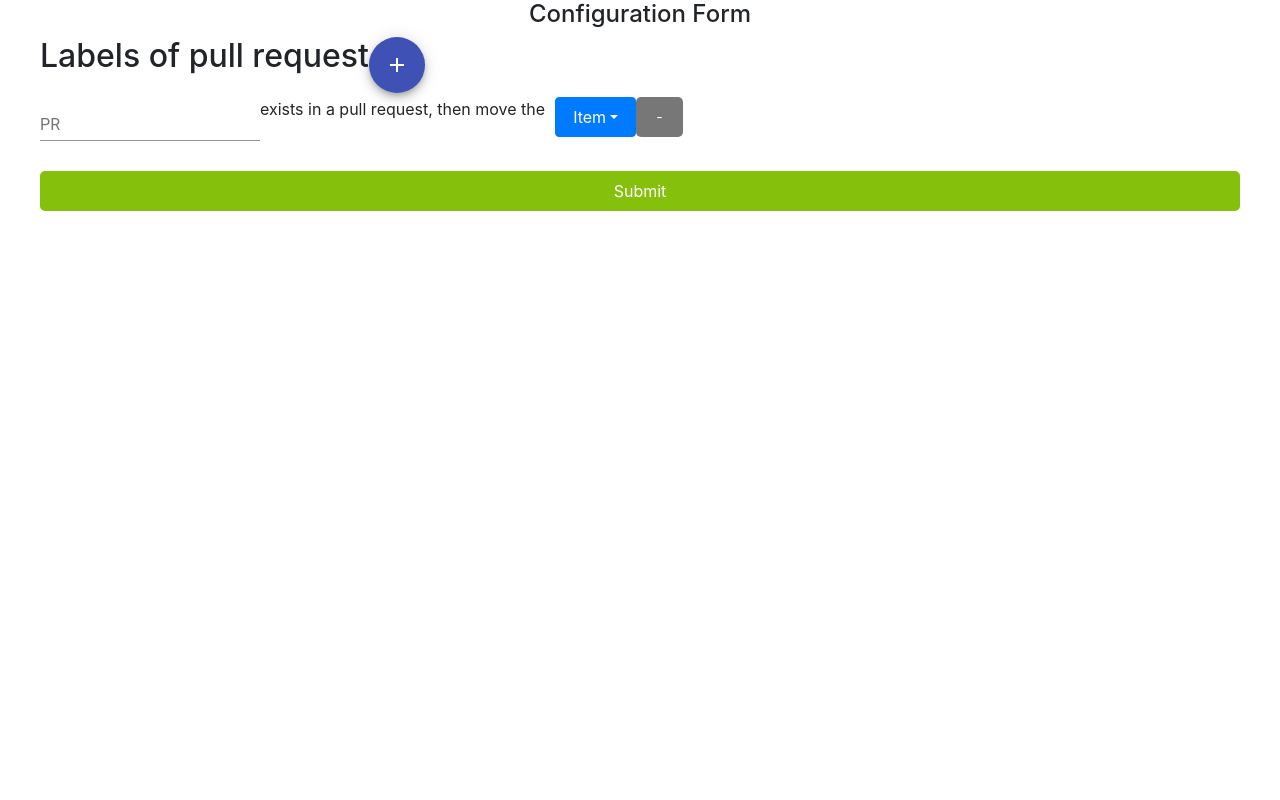
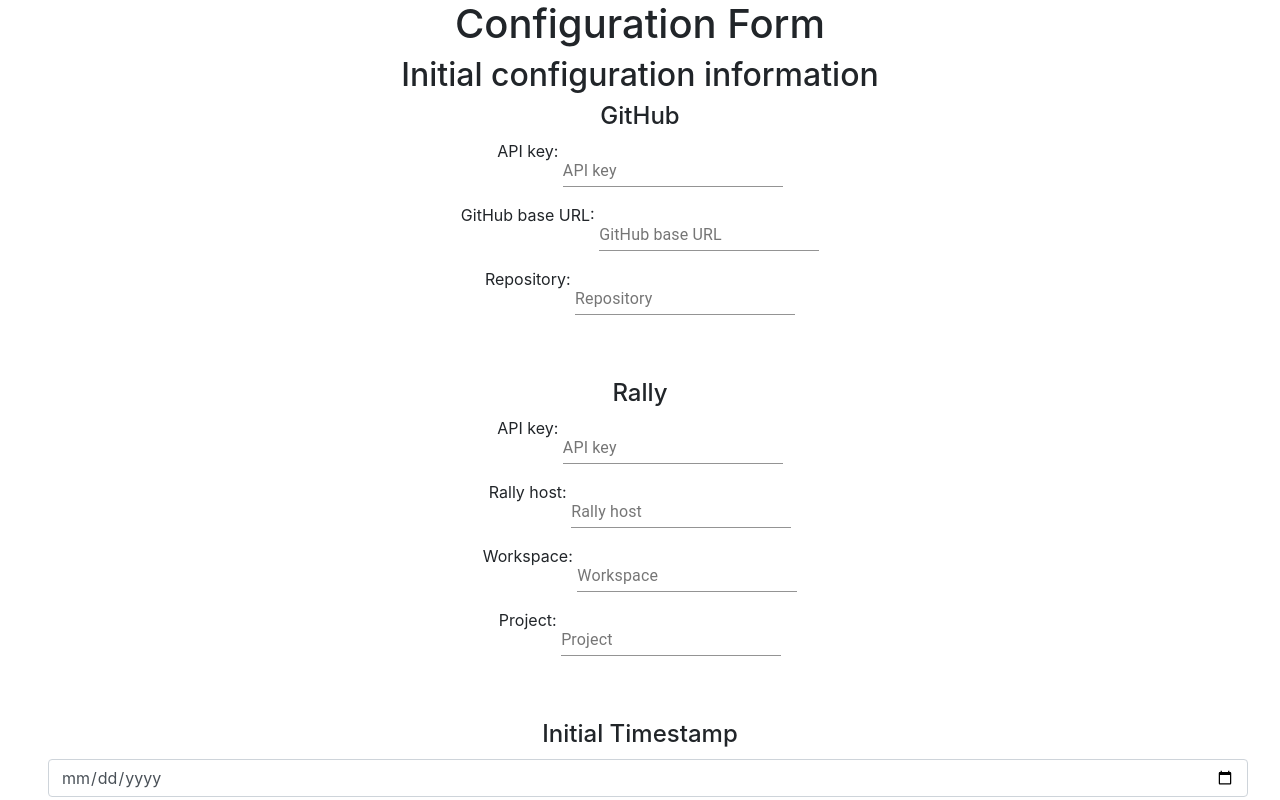
Before and after one commit to taban03/gitHub_to_Rally_UI, a React (Create React App) app: page / in a window 1280 px wide. Shown: the top 800 px of the page. Built offline with nearby package versions, Linux system fonts and the light colour scheme.

Commit message:
Add the initial configuration

```diff
--- a/package.json
+++ b/package.json
@@ -9,6 +9,7 @@
     "@testing-library/user-event": "^7.1.2",
     "bootstrap": "^4.4.1",
     "material-ui-form": "^1.0.0-alpha.26",
+    "prop-types": "^15.7.2",
     "react": "^16.12.0",
     "react-addons-update": "^15.6.2",
     "react-bootstrap": "^1.0.0-beta.16",
@@ -16,8 +17,11 @@
     "react-material-ui-form": "^1.1.4",
     "react-redux": "^7.1.3",
     "react-scripts": "3.3.0",
+    "reactstrap": "^8.2.0",
     "redux": "^4.0.4",
-    "redux-form": "^8.2.6"
+    "redux-form": "^8.2.6",
+    "styled-components": "^4.4.1",
+    "yarn": "^1.21.1"
   },
   "scripts": {
     "start": "react-scripts start",
--- a/src/components/Form/Form.js
+++ b/src/components/Form/Form.js
@@ -13,6 +13,8 @@ import 'bootstrap/dist/css/bootstrap.min.css';
 import update from 'react-addons-update';
 import DropdownButton from 'react-bootstrap/DropdownButton';
 import Dropdown from 'react-bootstrap/Dropdown';
+import Form from 'react-bootstrap/Form';
+
 
 const Par = () => {
     return (
@@ -23,6 +25,7 @@ const Par = () => {
         </div>
     )
 }
+
 
 const ParTask = () => {
     return (
@@ -114,9 +117,30 @@ export class IncorporationForm extends React.Component {
         // console.log(isClicked)
         return (
             <form onSubmit={this.handleSubmit}>
-
-                <h4>Configuration Form</h4>
+                <h1>Configuration Form</h1>
                 <div>
+                    <div className="initial-configuration-information">
+                        <h2>Initial configuration information</h2>
+                        <h4>GitHub</h4>
+                        <p>API key:  <TextField id="standard-basic" label="API key"/></p>
+                        <p>GitHub base URL:  <TextField id="standard-basic" label="GitHub base URL"/></p>
+                        <p>Repository:  <TextField id="standard-basic" label="Repository"/></p>
+                        <br />
+                        <br />
+                        <h4>Rally</h4>
+                        <p>API key:  <TextField id="standard-basic" label="API key"/></p>
+                        <p>Rally host:  <TextField id="standard-basic" label="Rally host"/></p>
+                        <p>Workspace:  <TextField id="standard-basic" label="Workspace"/></p>
+                        <p>Project:  <TextField id="standard-basic" label="Project"/></p>
+                        <br />
+                        <br />
+                        <h4>Initial Timestamp</h4>
+                        <Form.Control
+                        type="date"
+                        />
+                    </div>
+                    <br />
+                    <br />
                     <div className="rows">
                     <div className="mainLab">
                     <h2>Labels of pull request</h2>
```
Also changed, not shown: 1 other file (tests, documents, lock files or other folders).
